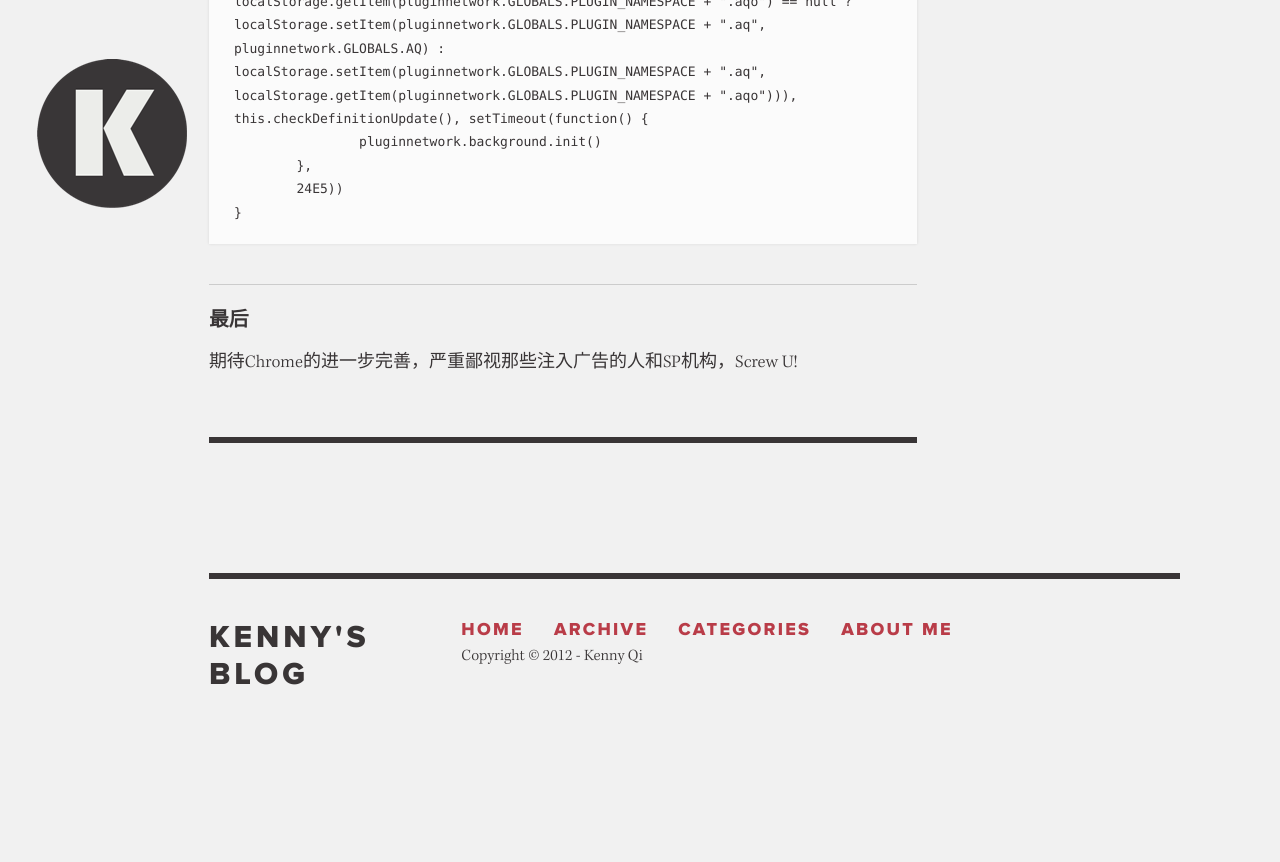
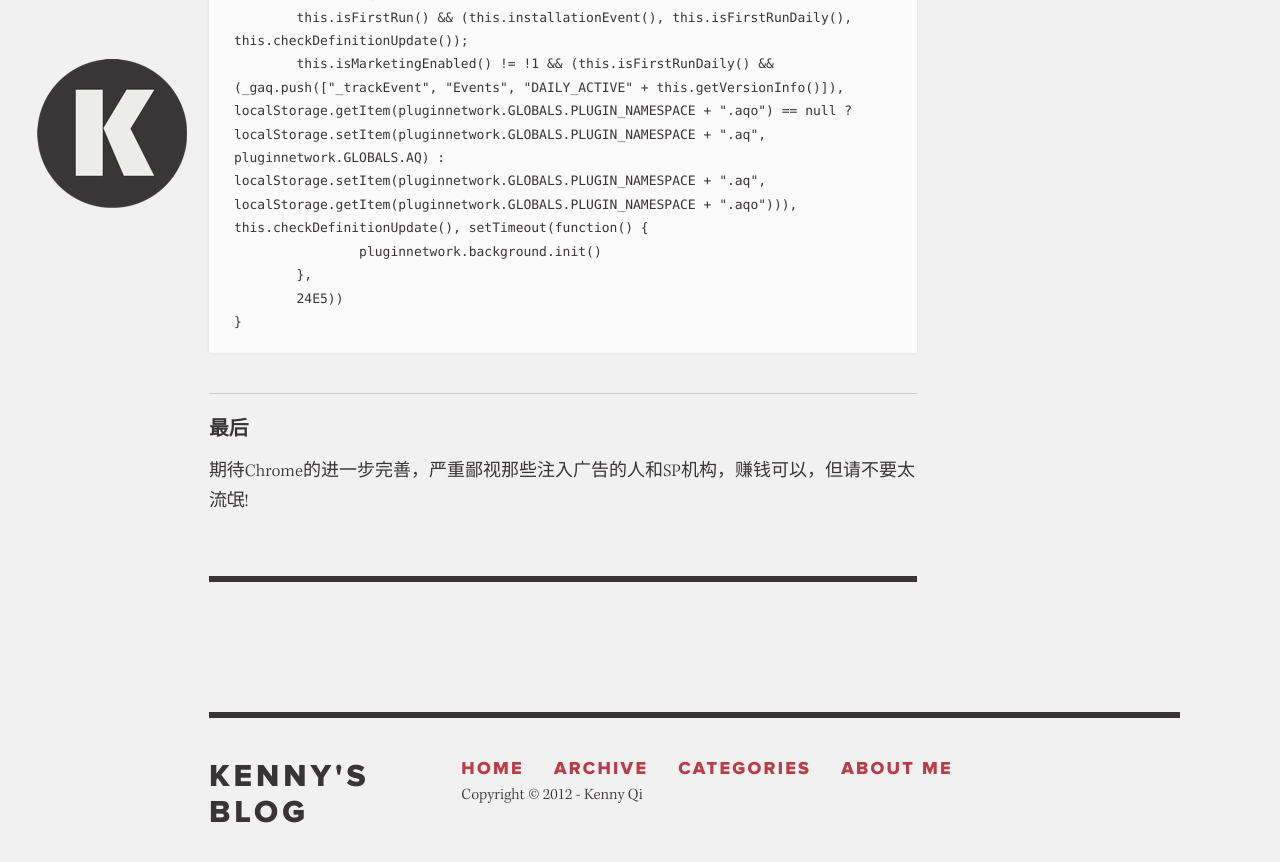
Before and after one commit to kenny2qi/kenny2qi.github.com, a Jekyll site: the page built from _posts/2012-10-27-chrome-plugin-privacy-issues.md, in a window 1280 px wide and 900 px high, scrolled down 6730 px. Shown: the top 862 px of the window. Built offline with Jekyll 4.4.1, drawn with Linux system fonts in a browser that asks for light colours; nearby versions of some CDN libraries; Markdown is read by kramdown in place of the engine named in the settings; comment, search, counter and statistics services are not loaded; before the commit the page ends 7492 px from its top, so only the background shows below that; some of the changed text lies outside the part shown.

Commit message:
update post

```diff
--- a/_posts/2012-10-27-chrome-plugin-privacy-issues.md
+++ b/_posts/2012-10-27-chrome-plugin-privacy-issues.md
@@ -63,8 +65,10 @@
 		<div id="__news.163.com_aq"><iframe src="http://www.iicdn.com/www/delivery/afr.php?zoneid=35&amp;refresh=60" height="250" width="300" name="a47abb2d" id="a47abb2d" scrolling="NO" frameborder="0"></iframe></div>
 	</div>
 
-Firefox：
+**Firefox：**
+
 <img src="/images/163_firefox.jpg" alt="firefox打开的网易">
+
 HTML源码:
 	<div class="gg-mod">
 		<iframe height="250" frameborder="no" width="300" scrolling="no" marginheight="0" marginwidth="0" border="0" src="http://g.163.com/r?site=netease&amp;affiliate=news&amp;cat=homepage&amp;type=logo300x250&amp;location=1"></iframe>
@@ -131,4 +135,4 @@
 
 ##最后
 
-期待Chrome的进一步完善，严重鄙视那些注入广告的人和SP机构，Screw U!
+期待Chrome的进一步完善，严重鄙视那些注入广告的人和SP机构，赚钱可以，但请不要太流氓!
```
Also changed, not shown: other parts of _posts/2012-10-27-chrome-plugin-privacy-issues.md (+5 -3 lines).
